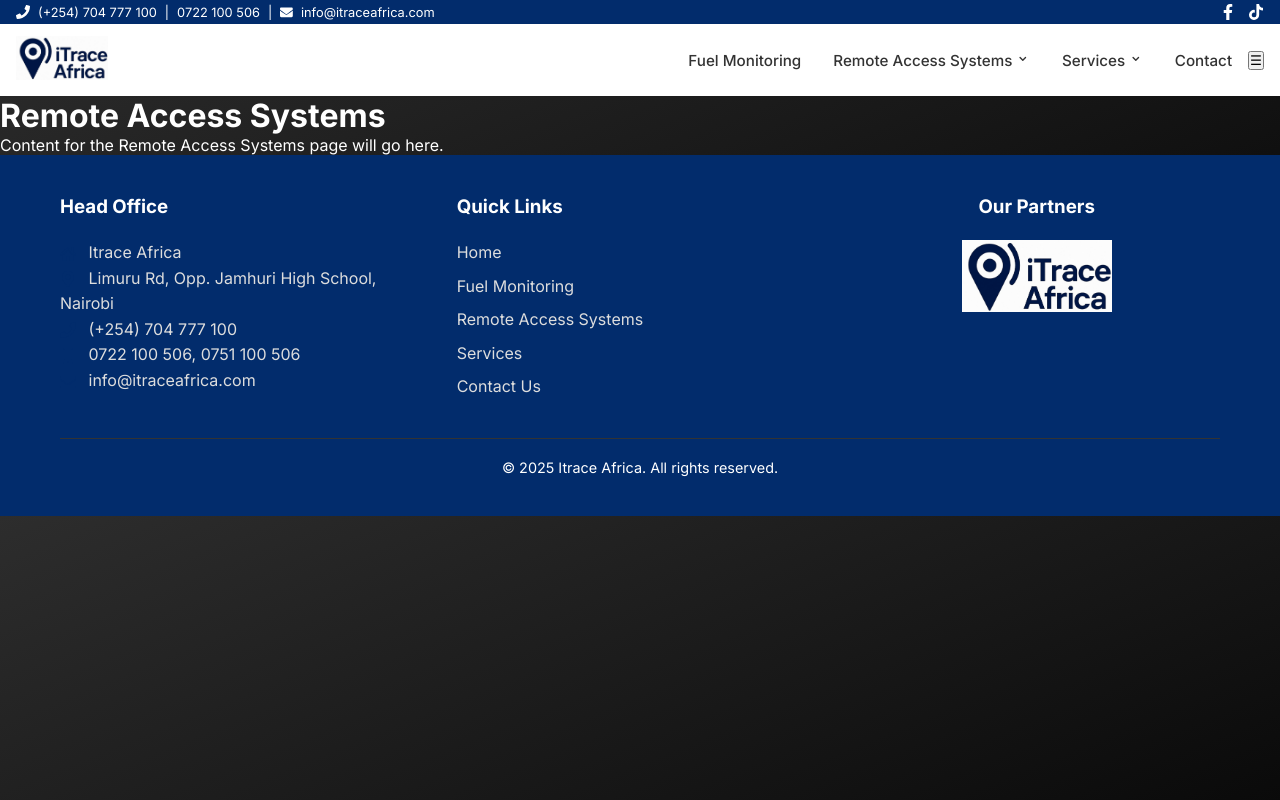
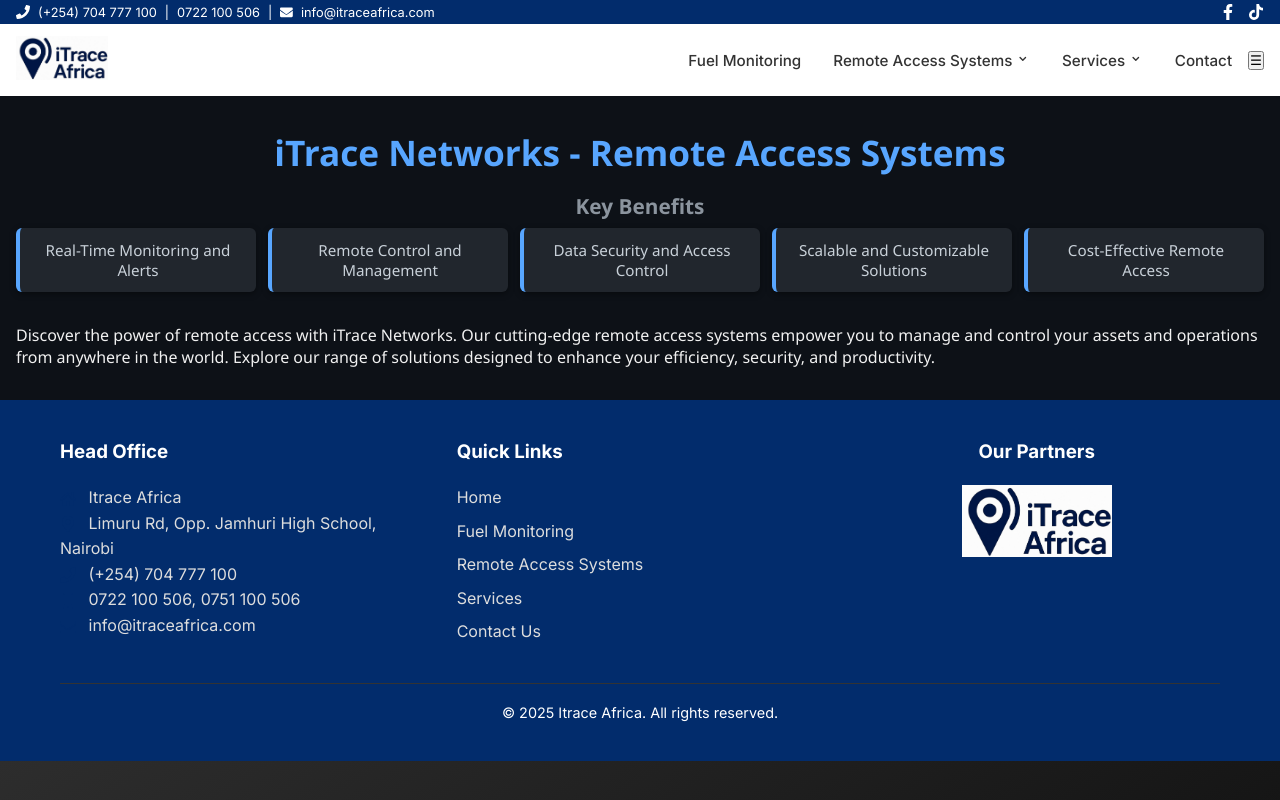
Before and after one commit to pshyp/itraceapp, a Next.js app: page /remote-access-systems in a window 1280 px wide. Built offline with nearby package versions, Linux system fonts and the light colour scheme.

Commit message:
fineline

```diff
--- a/app/Header/header.js
+++ b/app/Header/header.js
@@ -176,22 +176,22 @@
                 <h6 className="dropdown-section-header">
                   iTrace Networks - Remote Access
                 </h6>
-                <Link href="/remote-access-systems/genset-solutions" className="dropdown-link" onClick={handleLinkClick}>
+                <Link href="/genset-solutions" className="dropdown-link" onClick={handleLinkClick}>
 
                   Genset Solutions
 
                 </Link>
-                <Link href="/remote-access-systems/solar-installations-remote-monitoring" className="dropdown-link" onClick={handleLinkClick}>
+                <Link href="/solar-installations-remote-monitoring" className="dropdown-link" onClick={handleLinkClick}>
 
                   Solar Installations Remote Monitoring
 
                 </Link>
-                <Link href="/remote-access-systems/smart-farm-solutions" className="dropdown-link" onClick={handleLinkClick}>
+                <Link href="/smart-farm-solutions" className="dropdown-link" onClick={handleLinkClick}>
 
                   Smart Farm Solutions
 
                 </Link>
-                <Link href="/remote-access-systems/cold-storage-remote-monitoring-iot" className="dropdown-link" onClick={handleLinkClick}>
+                <Link href="/cold-storage-remote-monitoring-iot" className="dropdown-link" onClick={handleLinkClick}>
                   Cold Storage Remote Monitoring (IOT)
                 </Link>
               </div>
--- a/app/remote-access-systems/page.js
+++ b/app/remote-access-systems/page.js
@@ -1,9 +1,39 @@
+"use client";
+
+import styles from "../fuel-monitoring/fuel-monitoring.module.css";
+import { useEffect, useState } from 'react';
+
 const RemoteAccessSystemsPage = () => {
+    const [visibleBenefitIndex, setVisibleBenefitIndex] = useState(0);
+    const benefits = [
+        'Real-Time Monitoring and Alerts',
+        'Remote Control and Management',
+        'Data Security and Access Control',
+        'Scalable and Customizable Solutions',
+        'Cost-Effective Remote Access',
+    ];
+    useEffect(() => {
+        const interval = setInterval(() => {
+            setVisibleBenefitIndex((prevIndex) => (prevIndex + 1) % benefits.length);
+        }, 4000);
+
+        return () => clearInterval(interval);
+    }, []);
   return (
-    <div>
-      <h1>Remote Access Systems</h1>
-      <p>Content for the Remote Access Systems page will go here.</p>
-    </div>
+      <div className={styles.fuelMonitoringContainer}>
+          <div className={styles.headerRow}>
+              <h1 className={styles.fuelMonitoringTitle}>iTrace Networks - Remote Access Systems</h1>
+              <div className={styles.benefitsSection}>
+                  <h2 className={styles.keyFeaturesTitle}>Key Benefits</h2>
+                  <ul className={styles.keyFeaturesList}>
+                      {benefits.map((benefit, index) => (
+                          <li key={index} className={`${styles.keyFeatureItem} ${index === visibleBenefitIndex ? styles.visible : styles.hidden}`}> {benefit}</li>
+                      ))}
+                  </ul>
+              </div>
+          </div>
+          <p>Discover the power of remote access with iTrace Networks. Our cutting-edge remote access systems empower you to manage and control your assets and operations from anywhere in the world. Explore our range of solutions designed to enhance your efficiency, security, and productivity.</p>
+      </div>
   );
 };
 
```
